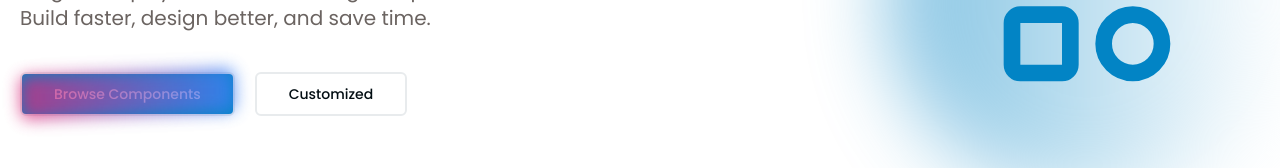
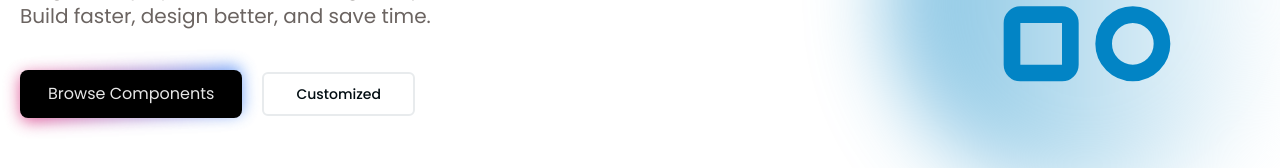
Before and after one commit to GauravSinghdev/forgeUI, a Next.js app: page / in a window 1280 px wide. Shown: the part 387-555 px from the top of the page. Built offline with nearby package versions, Linux system fonts and the light colour scheme.

Commit message:
fixing side-bar_02 bug

```diff
--- a/components/motion/HeroBtns.tsx
+++ b/components/motion/HeroBtns.tsx
@@ -15,12 +15,9 @@ const HeroBtns = () => {
       <Link href="/components">
         <div className="relative group">
           <div className="absolute inset-0 bg-pink-800 bg-gradient-to-r from-pink-600 to-blue-500 rounded-lg blur opacity-75 group-hover:opacity-100 transition duration-1000 group-hover:duration-200 animate-tilt"></div>
-          {/* <button className="relative px-7 py-3.5 bg-black  dark:bg-black rounded-lg leading-none flex items-center text-white/90 hover:text-white">
+          <button className="relative px-7 py-4 bg-black  dark:bg-black rounded-lg leading-none flex items-center text-white/90 hover:text-white">
             Browse Components
-          </button> */}
-          <Button className="border-2" size="lg">
-          Browse Components
-        </Button>
+          </button>
         </div>
       </Link>
       <Link href="/customize">
```
